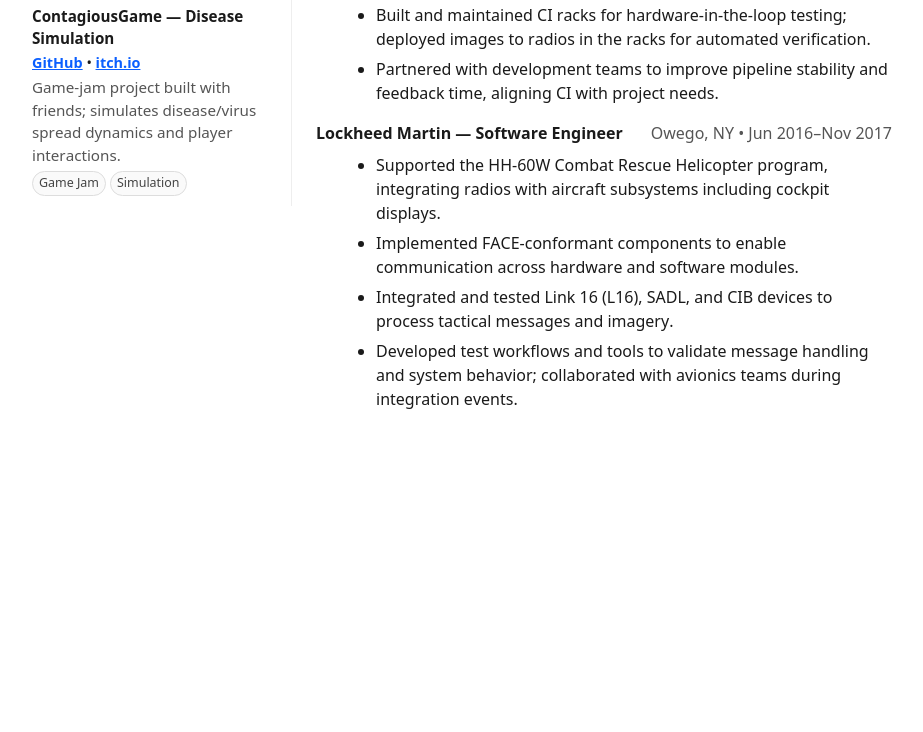
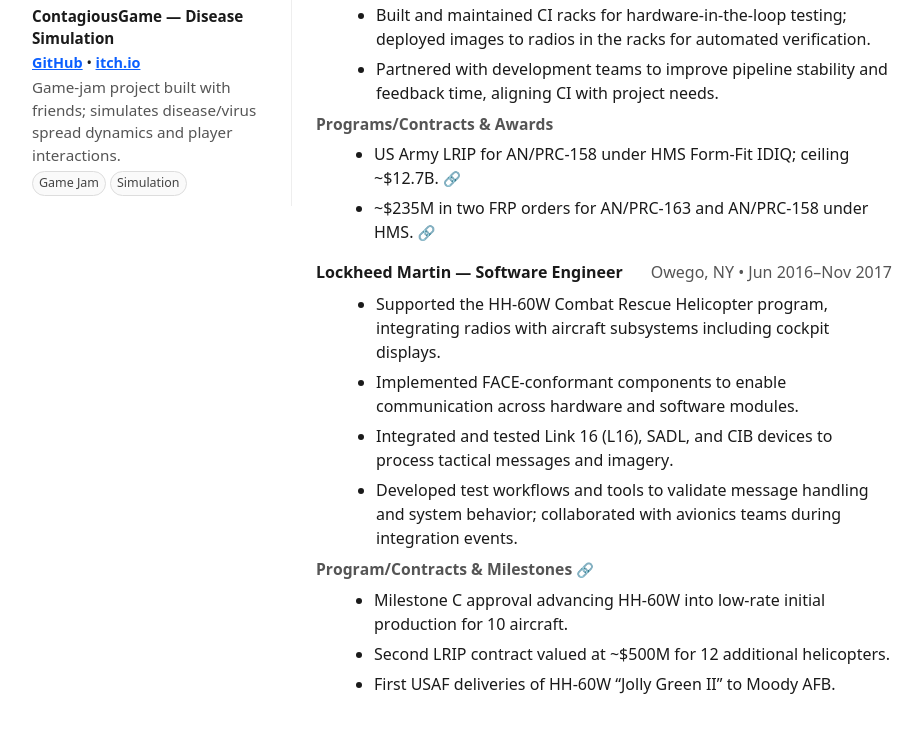
Before and after one commit to Mnmbrane/Resume, a plain HTML site: page index.html in a window 1280 px wide. Shown: the part 1035-1767 px from the top of the page, without its empty margins (178-1101 px from the left). Before the commit the page ends 1542 px from the top, so only its background shows below. Drawn offline with Linux system fonts and the light colour scheme.

Commit message:
Add awards and milestone

```diff
--- a/index.html
+++ b/index.html
@@ -111,8 +111,12 @@
             <li>Built and maintained CI racks for hardware-in-the-loop testing; deployed images to radios in the racks for automated verification.</li>
             <li>Partnered with development teams to improve pipeline stability and feedback time, aligning CI with project needs.</li>
           </ul>
+          <h4>Programs/Contracts &amp; Awards</h4>
+          <ul class="compact">
+            <li>US Army LRIP for <span class="nb">AN/PRC&#8209;158</span> under HMS Form‑Fit IDIQ; ceiling ~$12.7B. <a class="ref" href="https://www.shephardmedia.com/news/digital-battlespace/harris-receives-second-order-prc-158/" target="_blank" rel="noopener" aria-label="Press release">🔗</a></li>
+            <li>~$235M in two FRP orders for <span class="nb">AN/PRC&#8209;163</span> and <span class="nb">AN/PRC&#8209;158</span> under HMS. <a class="ref" href="https://www.asdnews.com/news/defense/2022/10/12/l3harris-receives-radio-production-orders-worth-235m-under-us-armys-hms-contract" target="_blank" rel="noopener" aria-label="Article">🔗</a></li>
+          </ul>
         </article>
-
         <article class="role">
           <div class="role-head">
             <h3>Lockheed Martin — Software Engineer</h3>
@@ -124,10 +128,14 @@
             <li>Integrated and tested Link 16 (L16), SADL, and CIB devices to process tactical messages and imagery.</li>
             <li>Developed test workflows and tools to validate message handling and system behavior; collaborated with avionics teams during integration events.</li>
           </ul>
+          <h4>Program/Contracts &amp; Milestones <a class="ref" href="https://www.airforce-technology.com/projects/hh-60w-combat-rescue-helicopter-crh/?cf-view" target="_blank" rel="noopener" aria-label="Program article">🔗</a></h4>
+          <ul class="compact">
+            <li>Milestone C approval advancing HH‑60W into low‑rate initial production for 10 aircraft.</li>
+            <li>Second LRIP contract valued at ~$500M for 12 additional helicopters.</li>
+            <li>First USAF deliveries of HH‑60W “Jolly Green II” to Moody AFB.</li>
+          </ul>
         </article>
       </section>
-
-
         </div>
       </div>
     </main>
--- a/style.css
+++ b/style.css
@@ -26,6 +26,7 @@ body {
 .layout { display: flex; gap: 24px; align-items: flex-start; }
 .sidebar { flex: 0 0 260px; max-width: 260px; padding-right: 16px; border-right: 1px solid #eee; }
 .content { flex: 1 1 auto; min-width: 0; }
+.content a { color: var(--accent); text-decoration: underline; font-weight: 600; }
 .sidebar h1 { margin: 0 0 6px; font-size: 1.8rem; line-height: 1.2; }
 .contact { margin: 0; color: var(--muted); }
 .contact a { color: inherit; text-decoration: none; border-bottom: 1px dotted #ccc; }
@@ -81,6 +82,9 @@ li { margin: 6px 0; }
 }
 /* Keep model numbers and identifiers intact */
 .nb { white-space: nowrap; }
+.ref { color: var(--accent); text-decoration: none; font-size: 0.9em; }
+/* Ensure link-symbol in content is not underlined */
+.content a.ref { text-decoration: none; }
 
 .role { margin: 12px 0 16px; }
 .role-head { display: flex; justify-content: space-between; gap: 16px; color: var(--muted); }
@@ -99,7 +103,7 @@ li { margin: 6px 0; }
   a { color: inherit; text-decoration: none; }
   .footer .note { display: none; }
   /* Hide links when printing */
-  .links, .project-links { display: none !important; }
+  .links, .project-links, .ref { display: none !important; }
   /* Reinforce text rendering rules for print */
   .content, .role li, .role-head, p {
     hyphens: none;
```
